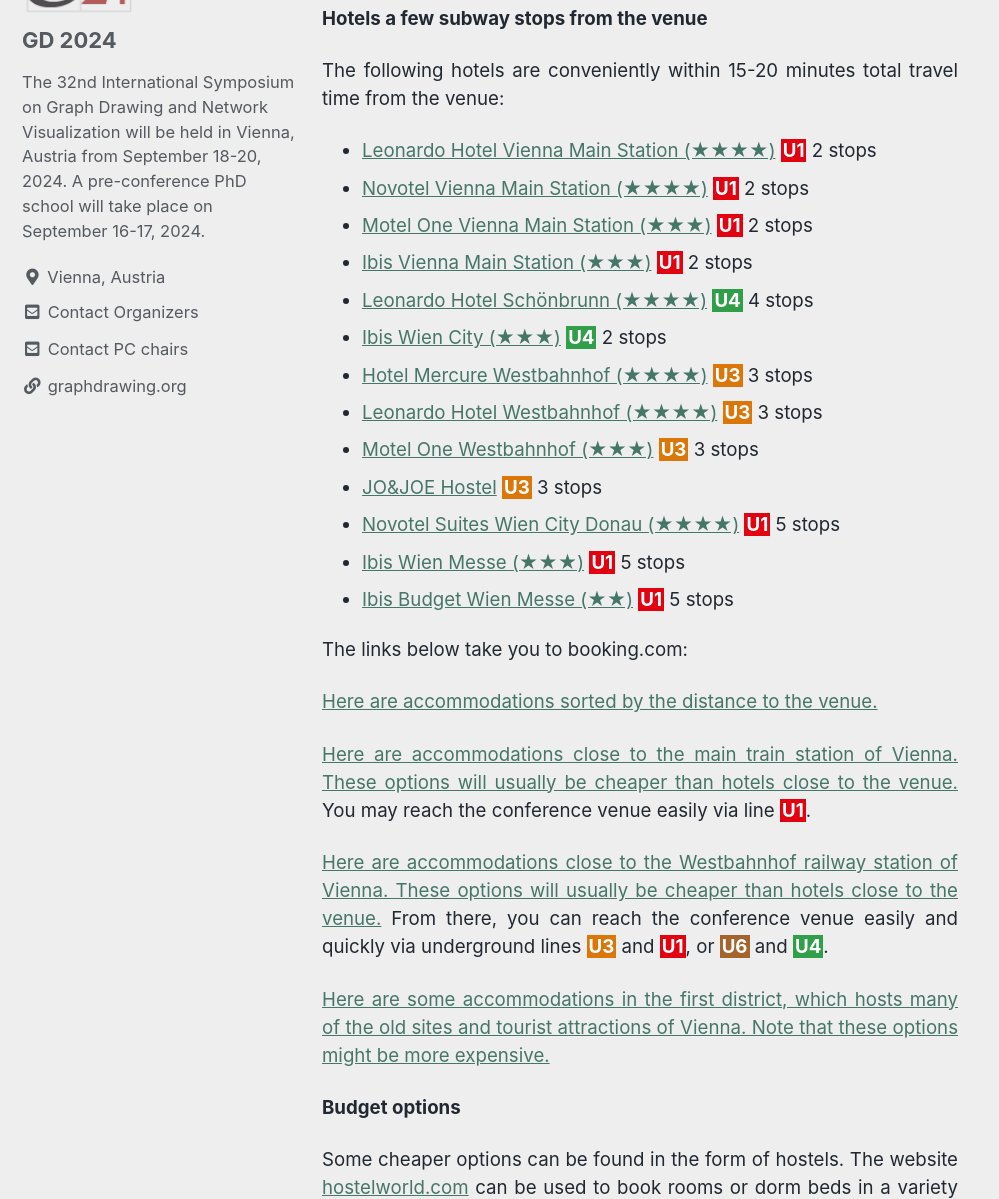
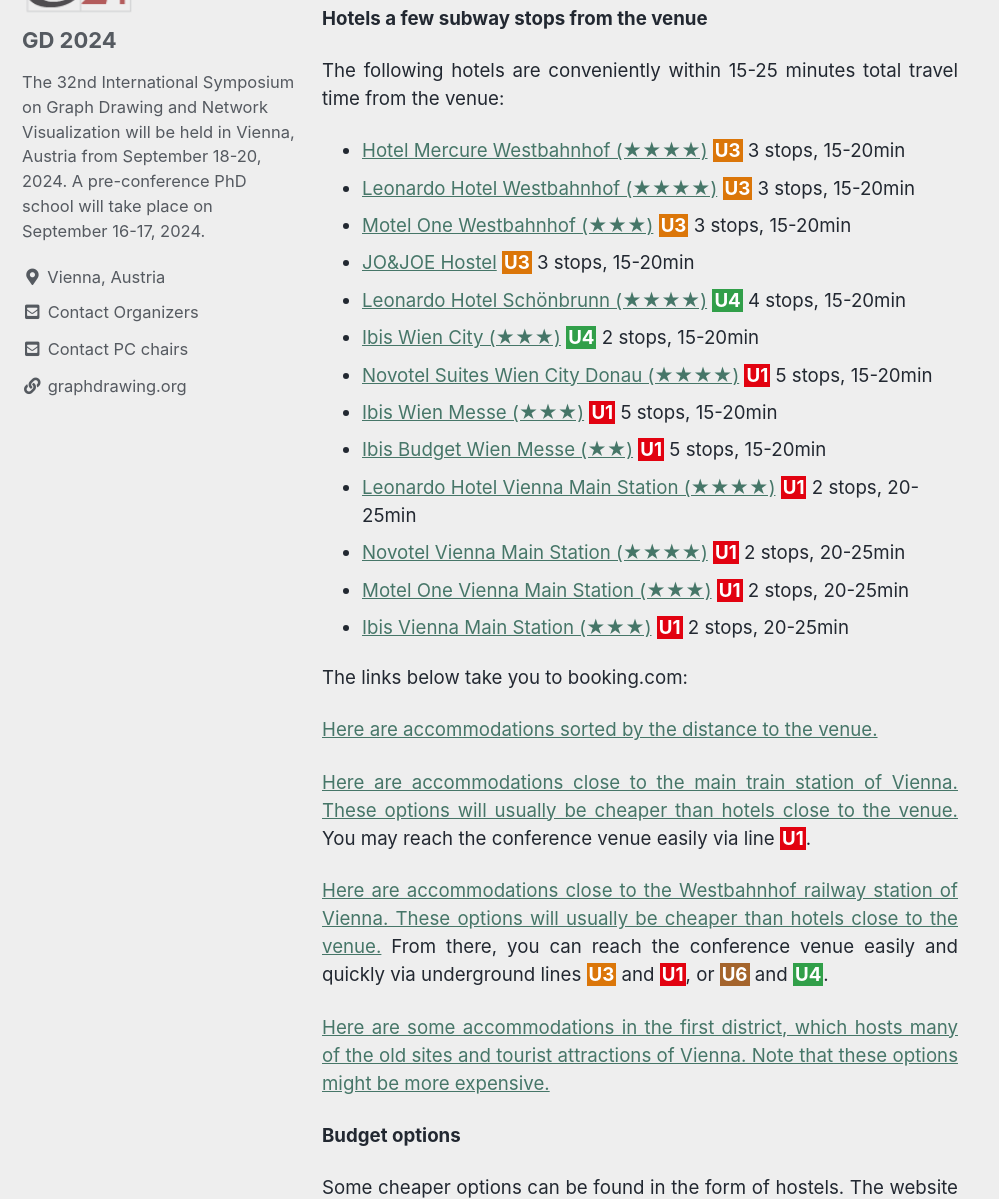
Before and after one commit to graphdrawing/gd2024, a Jekyll site: the page built from pages/travel_accomodation.md, in a window 1280 px wide and 1400 px high, scrolled down 5603 px, cut to the strip 201-1400 px from the top of the window. Shown: the whole strip, without its empty margins (0-999 px from the left). Built offline with Jekyll 4.4.1, drawn with Linux system fonts in a browser that asks for light colours; cached includes are drawn as plain includes; some of the changed text lies outside the part shown.

Commit message:
Update travel_accomodation.md

```diff
--- a/pages/travel_accomodation.md
+++ b/pages/travel_accomodation.md
@@ -75,35 +75,36 @@
 **Hotels close to the venue**
 
 A list of accommodations in walking distance to the venue is given below (also marked in the map below).
-- [Hotel Mercure Secession (★★★★)](https://www.hotelsecession.com/)
-- [Hotel Beethoven (★★★★)](https://www.hotel-beethoven.at/en/)
-- [Hotel Johann Strauss (★★★★)](https://www.hoteljohannstrauss.at/hotel-johann-strauss-wien)
-- [Hotel Erzherzog Rainer (★★★★)](https://www.hotelerzherzograiner.wien/)
-- [Holiday Inn Vienna City (★★★★)](https://www.ihg.com/holidayinn/hotels/gb/en/vienna/viect/hoteldetail)
-- [Saint Shermin Bed&Breakfast (★★★★)](https://www.shermin.at/en/)
-- [Hotel Kaiserhof (★★★★)](https://wien.hotel-kaiserhof.at/)
-- [Motel One Wien-Staatsoper (★★★)](https://www.motel-one.com/hotels/wien/hotel-wien-staatsoper/)
-- [Kolping Wien Zentral (★★)](https://www.kolping-wien-zentral.at/en/home-en)
-- [Wombats City Hostel](https://www.wombats-hostels.com/vienna)
+- [Hotel Mercure Secession (★★★★)](https://www.hotelsecession.com/), < 5min
+- [Hotel Beethoven (★★★★)](https://www.hotel-beethoven.at/en/), < 5min
+- [Motel One Wien-Staatsoper (★★★)](https://www.motel-one.com/hotels/wien/hotel-wien-staatsoper/), 5-10min
+- [Kolping Wien Zentral (★★)](https://www.kolping-wien-zentral.at/en/home-en), 5-10min
+- [Wombats City Hostel](https://www.wombats-hostels.com/vienna), 5-10min
+- [Hotel Johann Strauss (★★★★)](https://www.hoteljohannstrauss.at/hotel-johann-strauss-wien), 10-15min
+- [Hotel Erzherzog Rainer (★★★★)](https://www.hotelerzherzograiner.wien/), 10-15min
+- [Saint Shermin Bed&Breakfast (★★★★)](https://www.shermin.at/en/), 10-15min
+- [Hotel Kaiserhof (★★★★)](https://wien.hotel-kaiserhof.at/), 10-15min
+- [Holiday Inn Vienna City (★★★★)](https://www.ihg.com/holidayinn/hotels/gb/en/vienna/viect/hoteldetail), 15-20min
+
 
 <iframe width="100%" height="500px" frameborder="0" allowfullscreen allow="geolocation" src="//umap.openstreetmap.de/en/map/gd-2024_60350?scaleControl=true&miniMap=false&scrollWheelZoom=true&zoomControl=true&editMode=disabled&moreControl=false&searchControl=null&tilelayersControl=false&embedControl=false&datalayersControl=null&onLoadPanel=none&captionBar=false&captionMenus=false&fullscreenControl=true&captionControl=null&editinosmControl=null&datalayers=a1863787-8ca2-442a-8516-dfbffb087ce4%2C8155a9b6-7362-4723-b77f-44dac917146f%2C007b642a-84b3-462f-9d74-5b0afeee01ed&starControl=false#15/48.198/16.364"></iframe>
 
 **Hotels a few subway stops from the venue**
 
-The following hotels are conveniently within 15-20 minutes total travel time from the venue:
-- [Leonardo Hotel Vienna Main Station (★★★★)](https://www.leonardo-hotels.com/vienna/leonardo-hotel-vienna-hauptbahnhof) <span style="background-color: #e20210; color: white; font-weight: bold; padding: 0px 2px;">U1</span> 2 stops
-- [Novotel Vienna Main Station (★★★★)](https://www.novotel-wien-hauptbahnhof.com/en/) <span style="background-color: #e20210; color: white; font-weight: bold; padding: 0px 2px;">U1</span> 2 stops
-- [Motel One Vienna Main Station (★★★)](https://www.motel-one.com/en/hotels/vienna/hotel-vienna-hauptbahnhof/) <span style="background-color: #e20210; color: white; font-weight: bold; padding: 0px 2px;">U1</span> 2 stops
-- [Ibis Vienna Main Station (★★★)](https://all.accor.com/ssr/app/ibis/rates/8564/index.en.shtml) <span style="background-color: #e20210; color: white; font-weight: bold; padding: 0px 2px;">U1</span> 2 stops
-- [Leonardo Hotel Schönbrunn (★★★★)](https://www.leonardo-hotels.com/vienna/leonardo-hotel-vienna-schonbrunn) <span style="background-color: #319f49; color: white; font-weight: bold; padding: 0px 2px;">U4</span> 4 stops
-- [Ibis Wien City (★★★)](https://all.accor.com/ssr/app/ibis/rates/3747/index.en.shtml) <span style="background-color: #319f49; color: white; font-weight: bold; padding: 0px 2px;">U4</span> 2 stops
-- [Hotel Mercure Westbahnhof (★★★★)](https://all.accor.com/hotel/5358/index.en.shtml) <span style="background-color: #db7609; color: white; font-weight: bold; padding: 0px 2px;">U3</span> 3 stops
-- [Leonardo Hotel Westbahnhof (★★★★)](https://www.leonardo-hotels.com/vienna/leonardo-hotel-vienna-westbahnhof) <span style="background-color: #db7609; color: white; font-weight: bold; padding: 0px 2px;">U3</span> 3 stops
-- [Motel One Westbahnhof (★★★)](https://www.motel-one.com/en/hotels/vienna/hotel-vienna-westbahnhof/) <span style="background-color: #db7609; color: white; font-weight: bold; padding: 0px 2px;">U3</span> 3 stops
-- [JO&JOE Hostel](https://all.accor.com/hotel/B677/index.en.shtml) <span style="background-color: #db7609; color: white; font-weight: bold; padding: 0px 2px;">U3</span> 3 stops
-- [Novotel Suites Wien City Donau (★★★★)](https://all.accor.com/ssr/app/accor/rates/3720/index.en.shtml) <span style="background-color: #e20210; color: white; font-weight: bold; padding: 0px 2px;">U1</span> 5 stops
-- [Ibis Wien Messe (★★★)](https://all.accor.com/hotel/2736/index.en.shtml) <span style="background-color: #e20210; color: white; font-weight: bold; padding: 0px 2px;">U1</span> 5 stops
-- [Ibis Budget Wien Messe (★★)](https://all.accor.com/ssr/app/ibis/rates/7098/index.en.shtml) <span style="background-color: #e20210; color: white; font-weight: bold; padding: 0px 2px;">U1</span> 5 stops
+The following hotels are conveniently within 15-25 minutes total travel time from the venue:
+- [Hotel Mercure Westbahnhof (★★★★)](https://all.accor.com/hotel/5358/index.en.shtml) <span style="background-color: #db7609; color: white; font-weight: bold; padding: 0px 2px;">U3</span> 3 stops, 15-20min
+- [Leonardo Hotel Westbahnhof (★★★★)](https://www.leonardo-hotels.com/vienna/leonardo-hotel-vienna-westbahnhof) <span style="background-color: #db7609; color: white; font-weight: bold; padding: 0px 2px;">U3</span> 3 stops, 15-20min
+- [Motel One Westbahnhof (★★★)](https://www.motel-one.com/en/hotels/vienna/hotel-vienna-westbahnhof/) <span style="background-color: #db7609; color: white; font-weight: bold; padding: 0px 2px;">U3</span> 3 stops, 15-20min
+- [JO&JOE Hostel](https://all.accor.com/hotel/B677/index.en.shtml) <span style="background-color: #db7609; color: white; font-weight: bold; padding: 0px 2px;">U3</span> 3 stops, 15-20min
+- [Leonardo Hotel Schönbrunn (★★★★)](https://www.leonardo-hotels.com/vienna/leonardo-hotel-vienna-schonbrunn) <span style="background-color: #319f49; color: white; font-weight: bold; padding: 0px 2px;">U4</span> 4 stops, 15-20min
+- [Ibis Wien City (★★★)](https://all.accor.com/ssr/app/ibis/rates/3747/index.en.shtml) <span style="background-color: #319f49; color: white; font-weight: bold; padding: 0px 2px;">U4</span> 2 stops, 15-20min
+- [Novotel Suites Wien City Donau (★★★★)](https://all.accor.com/ssr/app/accor/rates/3720/index.en.shtml) <span style="background-color: #e20210; color: white; font-weight: bold; padding: 0px 2px;">U1</span> 5 stops, 15-20min
+- [Ibis Wien Messe (★★★)](https://all.accor.com/hotel/2736/index.en.shtml) <span style="background-color: #e20210; color: white; font-weight: bold; padding: 0px 2px;">U1</span> 5 stops, 15-20min
+- [Ibis Budget Wien Messe (★★)](https://all.accor.com/ssr/app/ibis/rates/7098/index.en.shtml) <span style="background-color: #e20210; color: white; font-weight: bold; padding: 0px 2px;">U1</span> 5 stops, 15-20min
+- [Leonardo Hotel Vienna Main Station (★★★★)](https://www.leonardo-hotels.com/vienna/leonardo-hotel-vienna-hauptbahnhof) <span style="background-color: #e20210; color: white; font-weight: bold; padding: 0px 2px;">U1</span> 2 stops, 20-25min
+- [Novotel Vienna Main Station (★★★★)](https://www.novotel-wien-hauptbahnhof.com/en/) <span style="background-color: #e20210; color: white; font-weight: bold; padding: 0px 2px;">U1</span> 2 stops, 20-25min
+- [Motel One Vienna Main Station (★★★)](https://www.motel-one.com/en/hotels/vienna/hotel-vienna-hauptbahnhof/) <span style="background-color: #e20210; color: white; font-weight: bold; padding: 0px 2px;">U1</span> 2 stops, 20-25min
+- [Ibis Vienna Main Station (★★★)](https://all.accor.com/ssr/app/ibis/rates/8564/index.en.shtml) <span style="background-color: #e20210; color: white; font-weight: bold; padding: 0px 2px;">U1</span> 2 stops, 20-25min
 
 
 The links below take you to booking.com:
```
